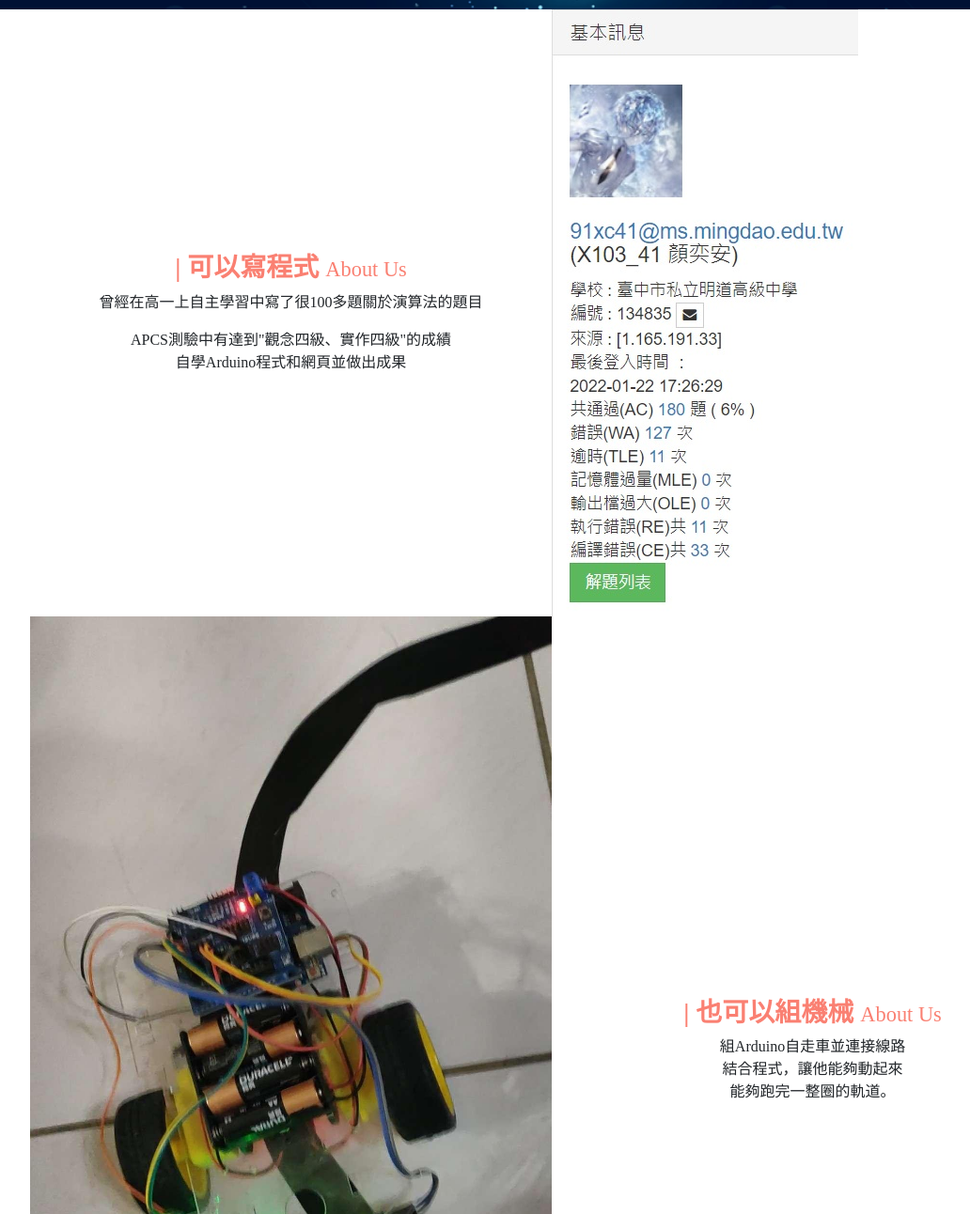
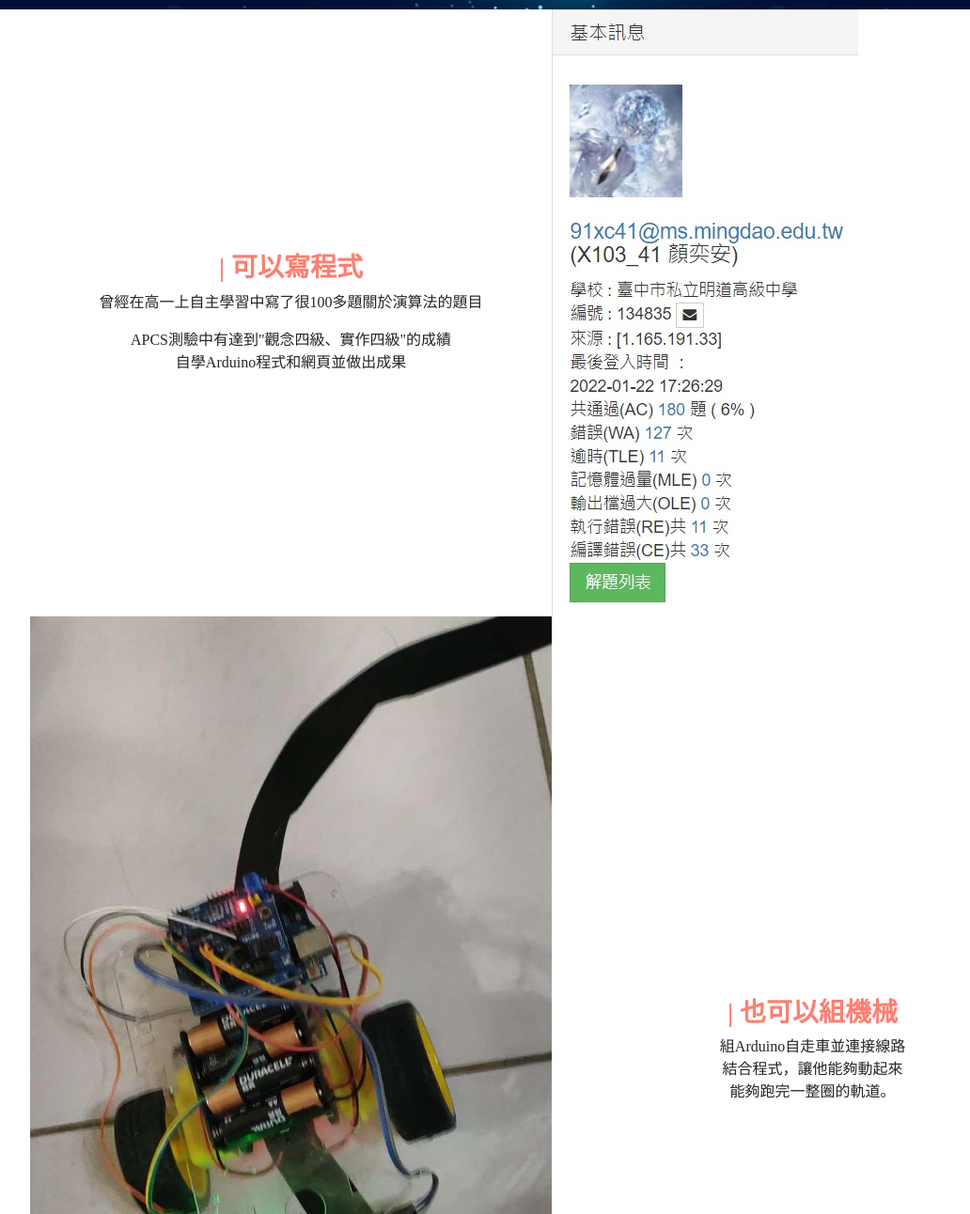
Before and after one commit to Ian-Yen/Sweet.github.io, a plain HTML site: page Sweet_Web/about.html in a window 1280 px wide. Shown: the part 346-1638 px from the top of the page at 94% size, without its empty margins (53-1085 px from the left). Drawn offline with nearby package versions, Linux system fonts and the light colour scheme.

Commit message:
Update about.html

```diff
--- a/Sweet_Web/about.html
+++ b/Sweet_Web/about.html
@@ -19,7 +19,7 @@
         <div class="container mb-3">
             <div class="row no-gutters">
                 <div class="col-lg align-self-center text-center">
-                    <h3 class="title mt-3">| 可以寫程式 <small>About Us</small></h3>
+                    <h3 class="title mt-3">| 可以寫程式 <small></small></h3>
                     <p>曾經在高一上自主學習中寫了很100多題關於演算法的題目</p>
                     <p>APCS測驗中有達到"觀念四級、實作四級"的成績<br/>自學Arduino程式和網頁並做出成果</p>
                 </div>
@@ -29,7 +29,7 @@
             </div>
             <div class="row no-gutters">
                 <div class="col-lg align-self-center text-center">
-                    <h3 class="title mt-3">| 也可以組機械 <small>About Us</small></h3>
+                    <h3 class="title mt-3">| 也可以組機械 <small></small></h3>
                     <p>組Arduino自走車並連接線路<br>結合程式，讓他能夠動起來<br>能夠跑完一整圈的軌道。</p>
                 </div>
                 <div class="col-lg order-lg-first">
```
